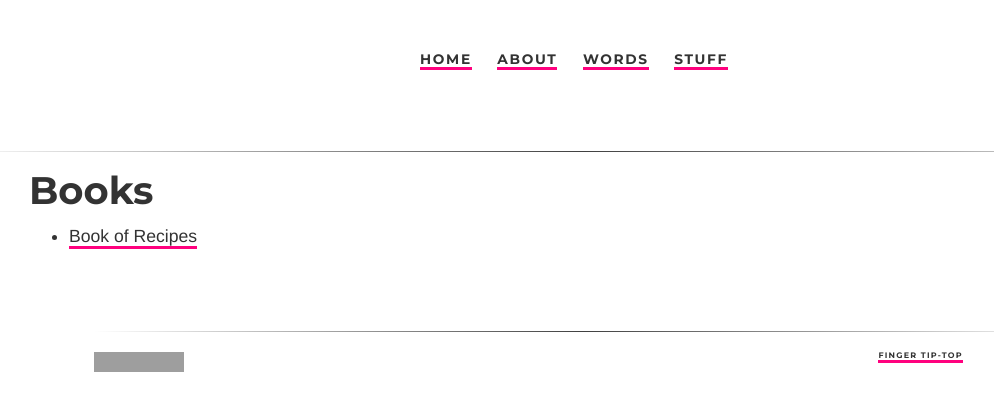
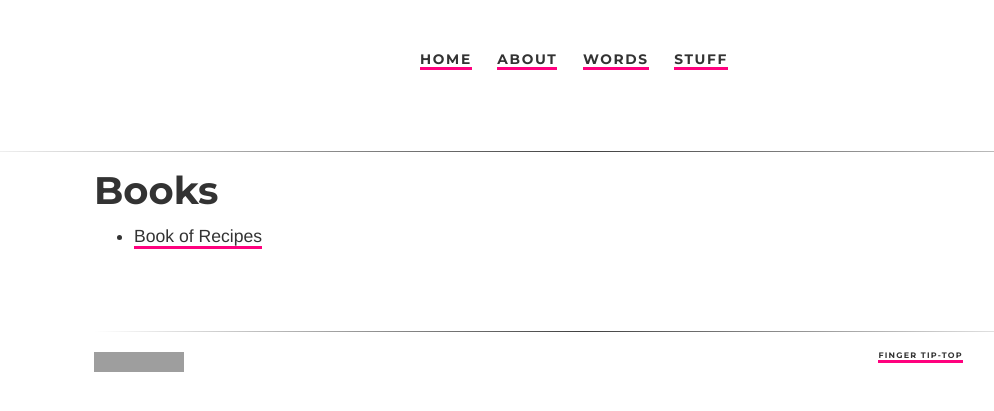
Before and after one commit to ariesti/ariesti.github.io, a Jekyll site: the page built from books/index.html, in a window 1280 px wide. Shown: the top 411 px of the page, without its empty margins (56-1050 px from the left). Built offline with Jekyll 4.4.1, drawn with Linux system fonts in a browser that asks for light colours; grey boxes are pictures that could not be loaded.

Commit message:
Update main.css

```diff
--- a/css/main.css
+++ b/css/main.css
@@ -94,6 +94,12 @@ body {
 /* More container styles */
 .main-container { max-width: 980px; margin: 0 auto; padding: 50px 0; }
 .about { width: 85%; margin: 0 auto; }
+
+/* Divs */
+.page {
+	width: 980px;
+	margin: 0 auto;
+}
 
 /* Text level semantics */
 
```
